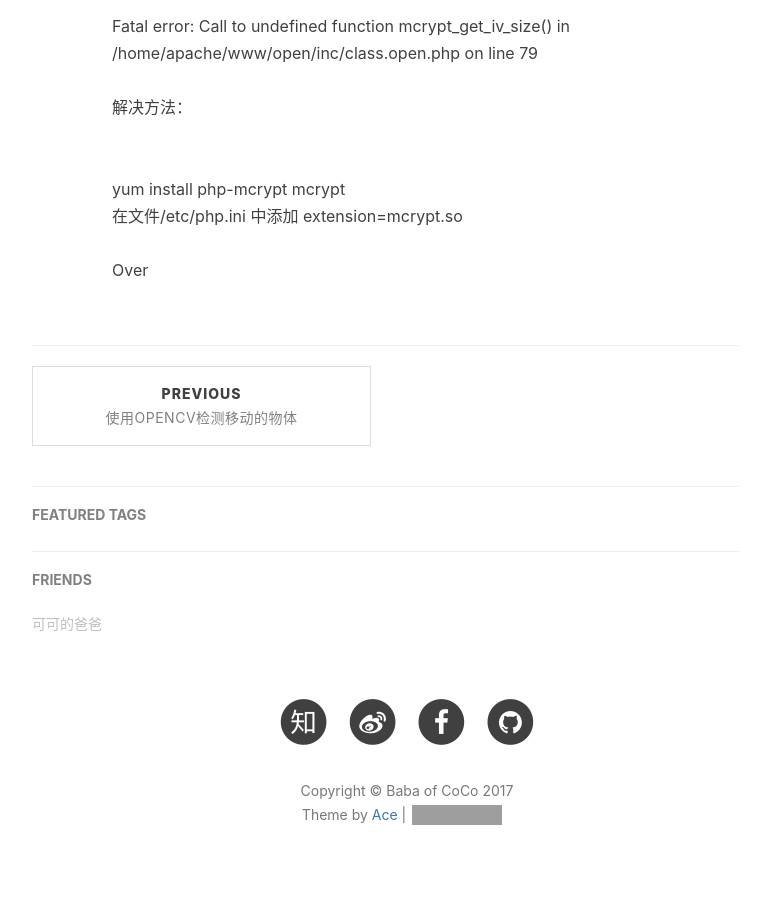
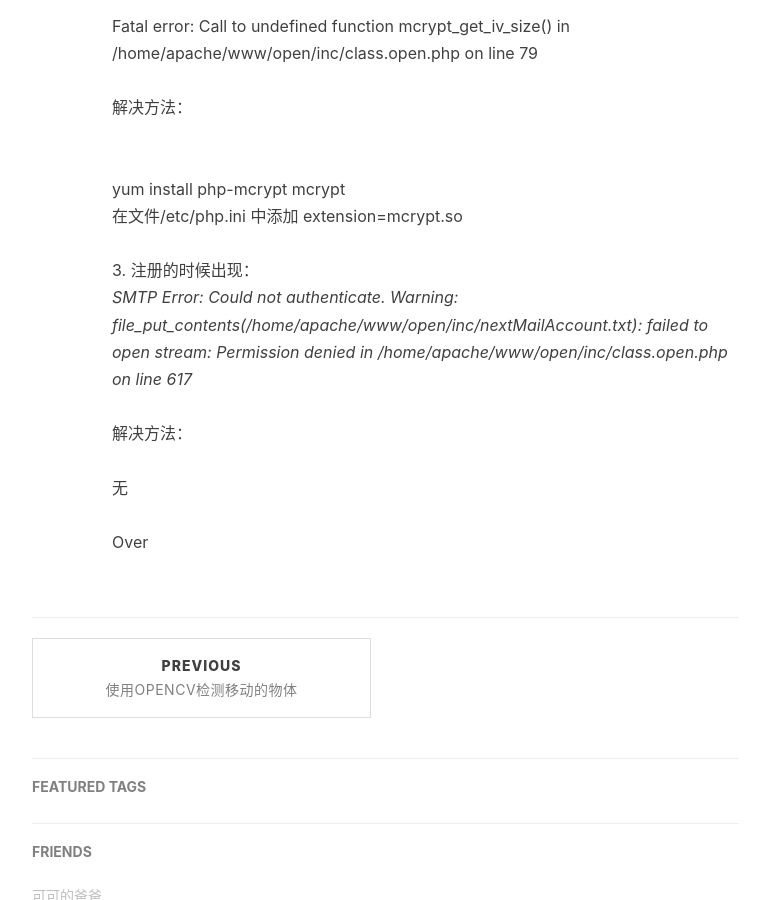
Before and after one commit to babaofcoco/coco, a Jekyll site: the page built from _posts/2017-5-21-open_sns-setup_progress.markdown, in a window 1280 px wide and 900 px high, scrolled down 3567 px. Shown: the whole window, without its empty margins (233-1003 px from the left). Built offline with Jekyll 4.4.1, drawn with Linux system fonts in a browser that asks for light colours; nearby versions of some CDN libraries; comment, search, counter and statistics services are not loaded; grey boxes are pictures that could not be loaded.

Commit message:
SMTP Error: Could not authenticate

```diff
--- a/_posts/2017-5-21-open_sns-setup_progress.markdown
+++ b/_posts/2017-5-21-open_sns-setup_progress.markdown
@@ -149,4 +149,14 @@ git clone https://github.com/subins2000/open.git open
 <br>在文件/etc/php.ini 中添加 extension=mcrypt.so
 
 <br><br>
+3. 注册的时候出现：
+<br>
+<i>SMTP Error: Could not authenticate. Warning: file_put_contents(/home/apache/www/open/inc/nextMailAccount.txt): failed to open stream: Permission denied in /home/apache/www/open/inc/class.open.php on line 617</i>
+<br><br>
+解决方法：
+<br><br>
+无
+<br><br>
+
+
 Over
```
